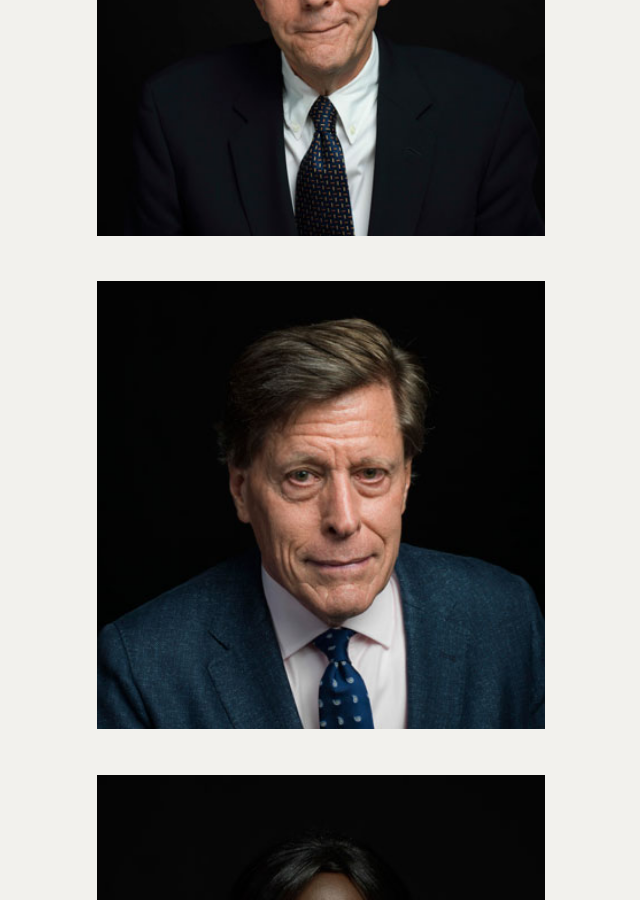
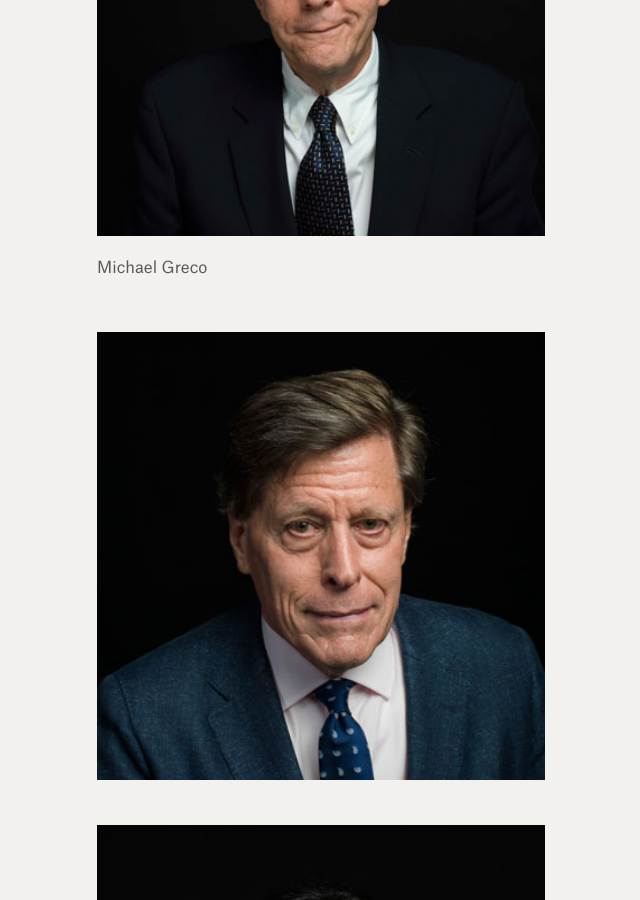
Before and after one commit to weights-and-measures/weights-and-measures.github.io, a Jekyll site: the page built from photographs.html, in a window 1280 px wide and 900 px high, scrolled down 10168 px. Shown: the whole window, without its empty margins (319-959 px from the left). Built offline with Jekyll 4.4.1, drawn with Linux system fonts in a browser that asks for light colours.

Commit message:
Updated D19

```diff
--- a/_photographs/d19.markdown
+++ b/_photographs/d19.markdown
@@ -1,7 +1,9 @@
 ---
-title: d19
+title: Michael Greco
 date: 2016-12-29 17:09:00 Z
 position: 36
 ---
 
 ![michael_greco04.jpg](/uploads/michael_greco04.jpg)
+
+Michael Greco
```
